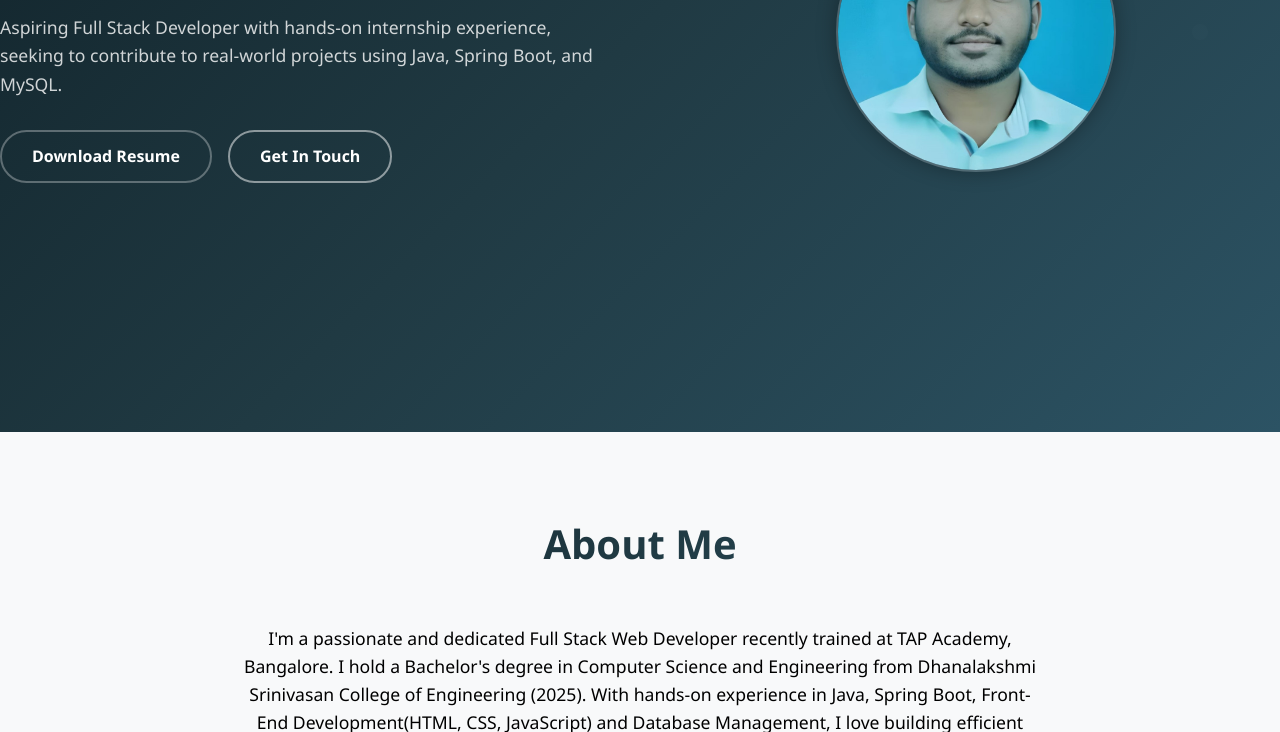
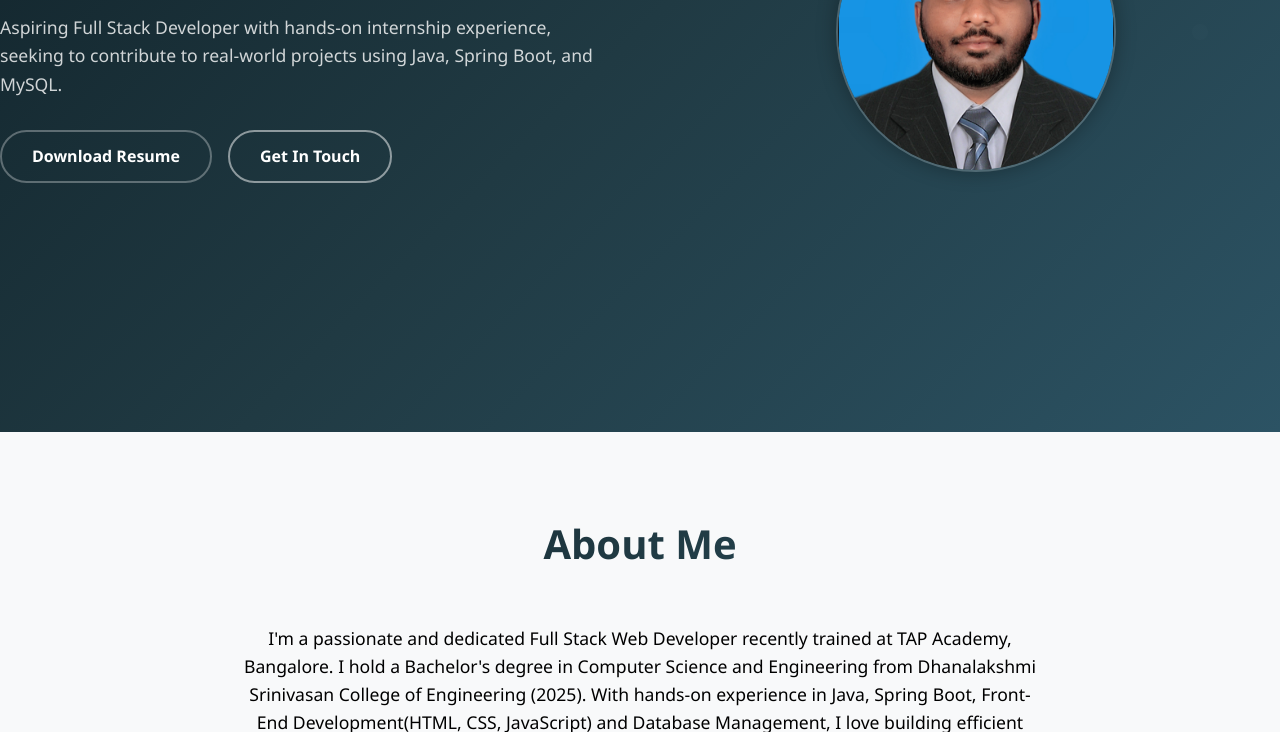
Before and after one commit to Aadhikesavan09/My-Portfolio, a plain HTML site: page index.html in a window 1280 px wide. Shown: the part 368-1100 px from the top of the page. Drawn offline with Linux system fonts and the light colour scheme.

Commit message:
Update index.html

```diff
--- a/index.html
+++ b/index.html
@@ -46,7 +46,7 @@
             </div>
             <div class="hero-image">
                 <div class="image-placeholder">
-                    <img src="./Aadhi.image.jpeg" alt="Aadhikesavan" class="profile-image">
+                    <img src="./Passport size photo with coat.jpg" alt="Aadhikesavan" class="profile-image">
                 </div>
             </div>
         </div>
```
